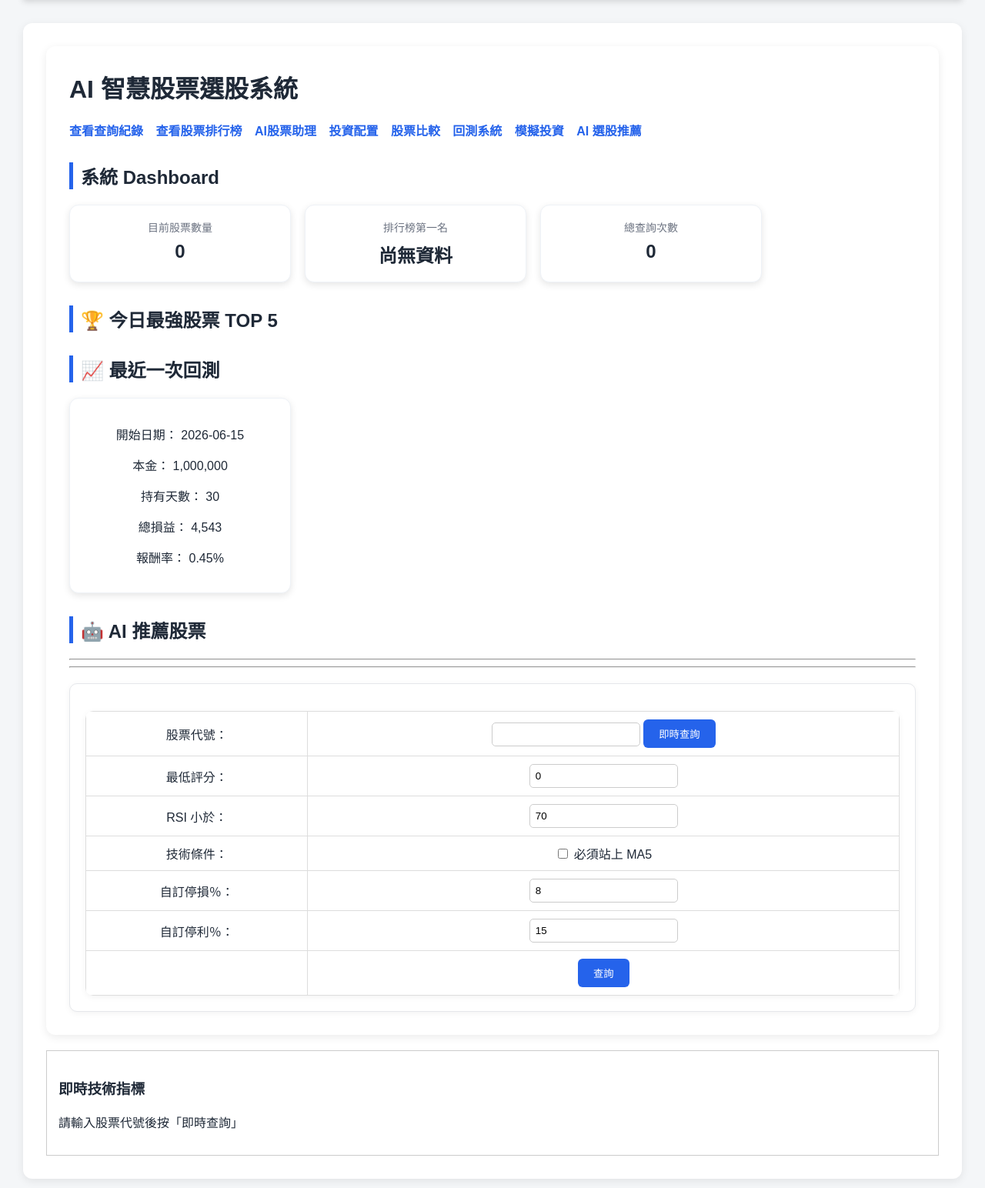
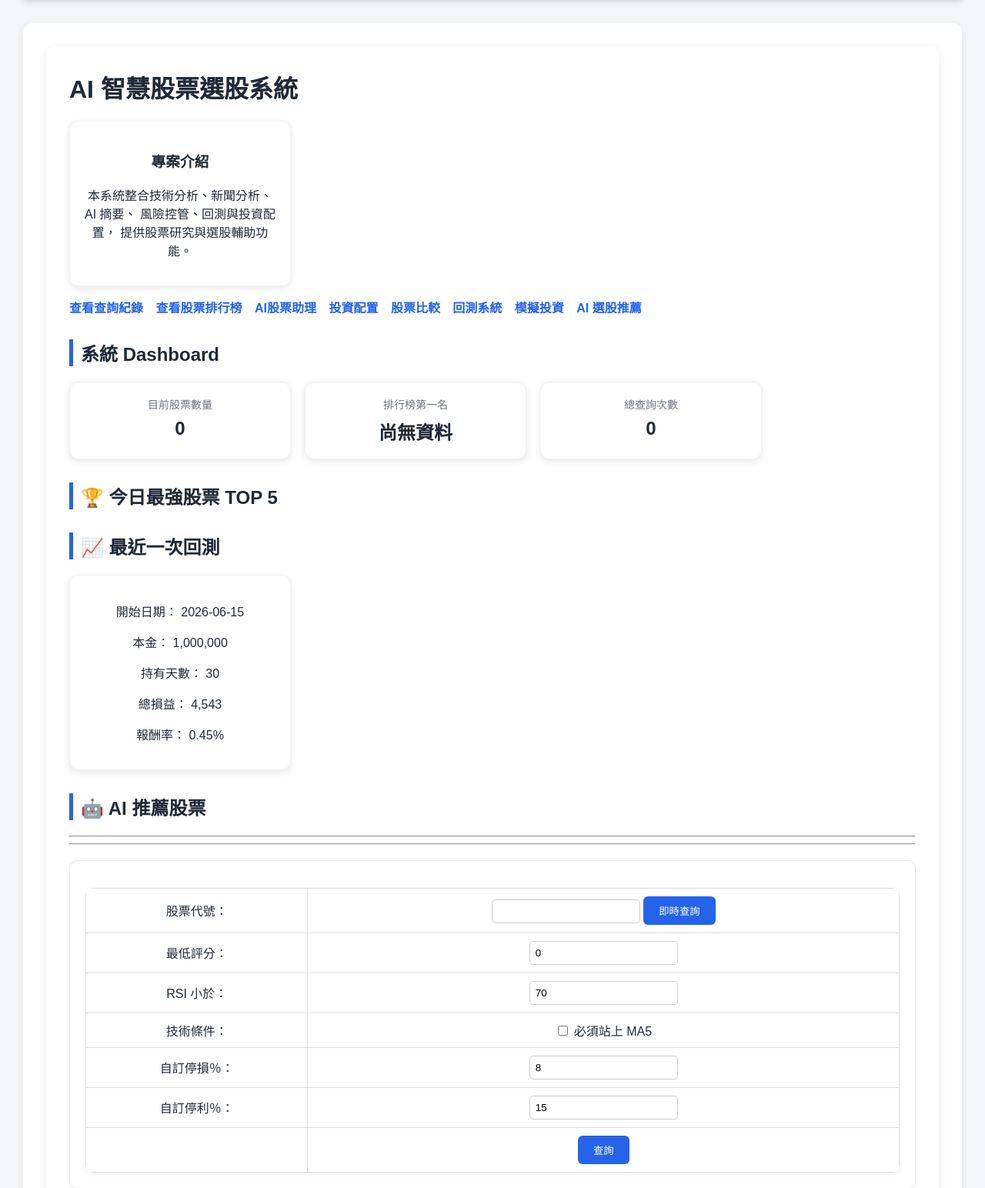
Before and after one commit to z31104/AI-Stock-Selection-System, a Flask app: page / in a window 1280 px wide. Shown: the part 124-1668 px from the top of the page at 77% size. Run offline with Flask 3, Linux system fonts and the light colour scheme; data that the repository does not hold is empty.

Commit message:
Add project screenshots

```diff
--- a/data/backtest_history.csv
+++ b/data/backtest_history.csv
@@ -33,3 +33,4 @@ start_date,capital,holding_days,total_profit,return_rate
 2025-04-01,1000000.0,30,-118590.0,-11.86
 2025-04-01,1000000.0,30,-118590.0,-11.86
 2025-04-01,1000000.0,30,-118590.0,-11.86
+2025-04-01,1000000.0,30,-117482.0,-11.75
--- a/templates/index.html
+++ b/templates/index.html
@@ -17,6 +17,15 @@
     <div class="container">
 
         <h1>AI 智慧股票選股系統</h1>
+        <div class="stat-card">
+            <h3>專案介紹</h3>
+
+            <p>
+                本系統整合技術分析、新聞分析、AI 摘要、
+                風險控管、回測與投資配置，
+                提供股票研究與選股輔助功能。
+            </p>
+        </div>
 
         <div class="nav">
             <a href="/history">查看查詢紀錄</a>
```
Also changed, not shown: README.md, dose/images/ai_pick.png (added), dose/images/backtest.png (added), dose/images/dashboard.png (added), dose/images/ranking.png (added), dose/images/stock_analysis.png (added).
